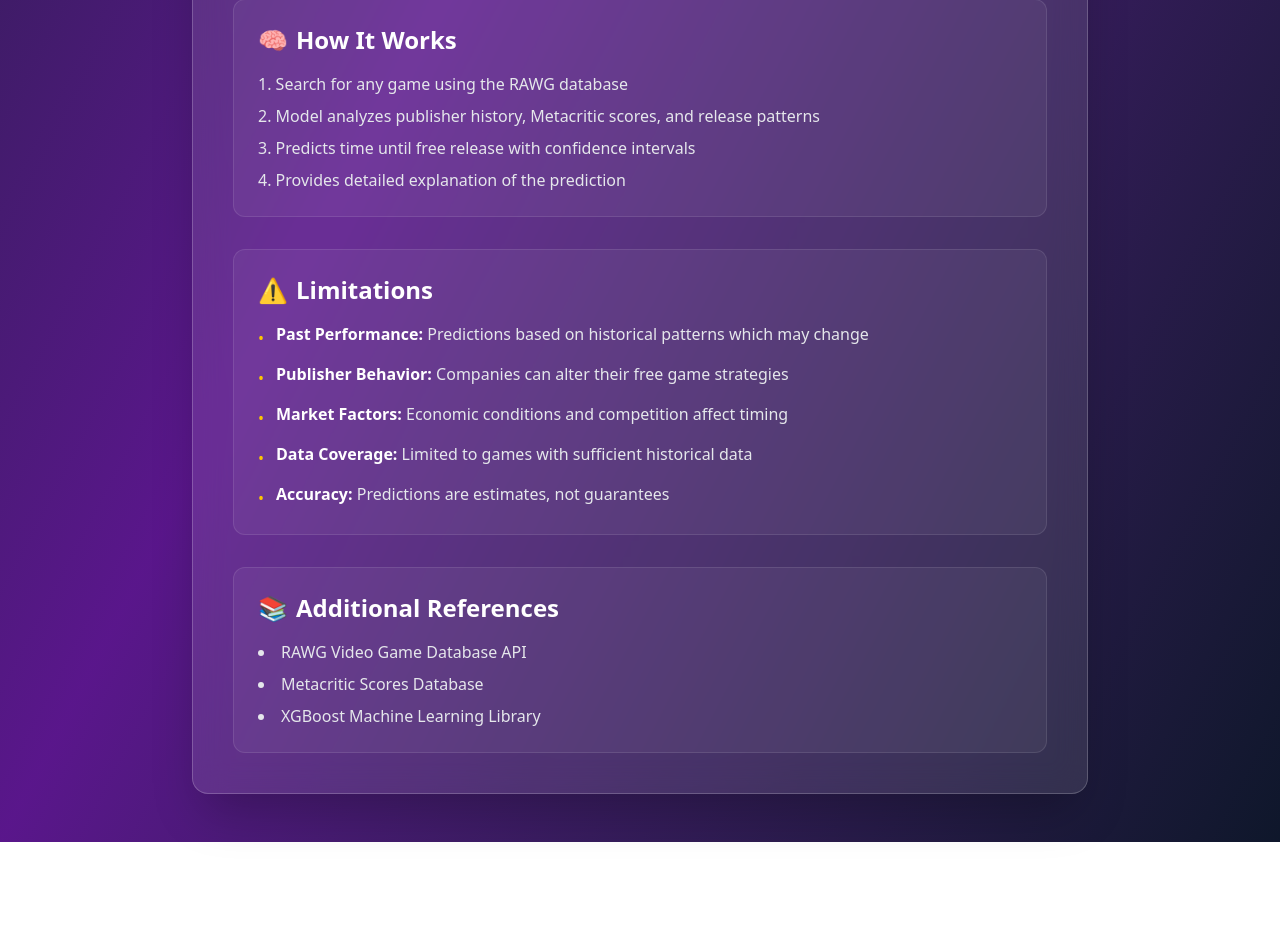
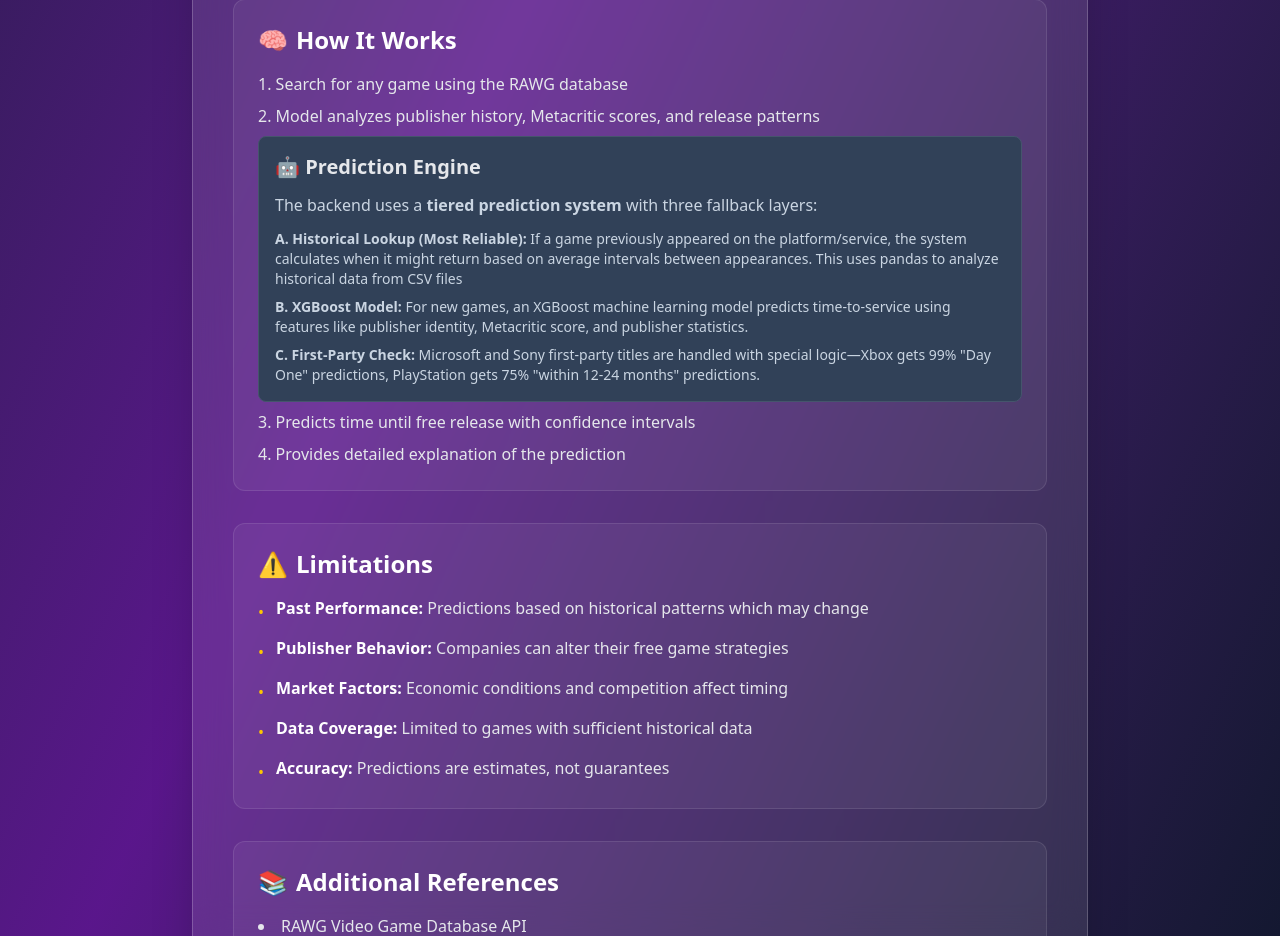
Before and after one commit to lyndon025/epic-gamepass-when, a React (Vite) app: page /about in a window 1280 px wide. Shown: the part 1600-2536 px from the top of the page. Before the commit the page ends 2442 px from the top, so only its background shows below. Built offline with nearby package versions, Linux system fonts and the light colour scheme.

Commit message:
updated description

```diff
--- a/src/pages/About.jsx
+++ b/src/pages/About.jsx
@@ -209,6 +209,24 @@ export default function About() {
                   Model analyzes publisher history, Metacritic scores, and
                   release patterns
                 </li>
+                  {/* Prediction Engine */}
+            <div className="bg-slate-700 bg-opacity-50 p-4 rounded-lg border border-slate-600">
+              <h3 className="text-xl font-semibold mb-3">🤖 Prediction Engine</h3>
+              <p className="text-slate-300 mb-3">
+                The backend uses a <strong>tiered prediction system</strong> with three fallback layers:
+              </p>
+              <ul className="space-y-2 text-slate-300 text-sm">
+                <li>
+                  <strong>A. Historical Lookup (Most Reliable):</strong> If a game previously appeared on the platform/service, the system calculates when it might return based on average intervals between appearances.  This uses pandas to analyze historical data from CSV files
+                </li>
+                <li>
+                  <strong>B. XGBoost Model:</strong> For new games, an XGBoost machine learning model predicts time-to-service using features like publisher identity, Metacritic score, and publisher statistics.
+                </li>
+                <li>
+                  <strong>C. First-Party Check:</strong> Microsoft and Sony first-party titles are handled with special logic—Xbox gets 99% "Day One" predictions, PlayStation gets 75% "within 12-24 months" predictions.
+                </li>
+              </ul>
+            </div>
                 <li>
                   Predicts time until free release with confidence intervals
                 </li>
--- a/src/pages/Home.jsx
+++ b/src/pages/Home.jsx
@@ -191,7 +191,7 @@ export default function Home() {
     <div className="min-h-screen bg-gradient-to-br from-gray-900 via-purple-900 to-gray-900 text-white p-8">
       <div className="max-w-4xl mx-auto">
         <h1 className="text-5xl font-bold mb-4 text-center bg-clip-text text-transparent bg-gradient-to-r from-purple-400 to-pink-600">
-          Free Game Pass When?
+          Epic Game Pass When?
         </h1>
         <p className="text-center text-gray-300 mb-8">
           Predict when games will be free on Epic and platform subscription
```
